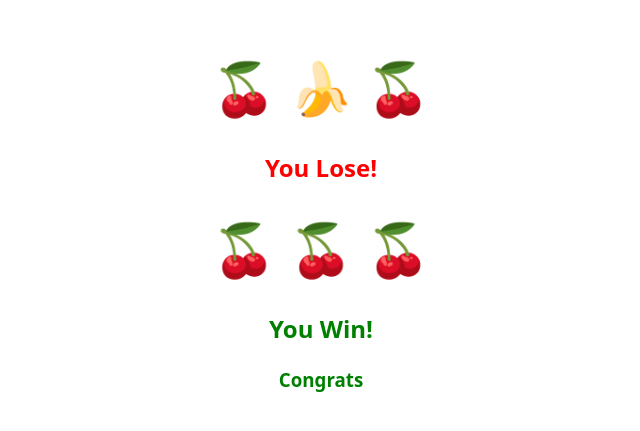
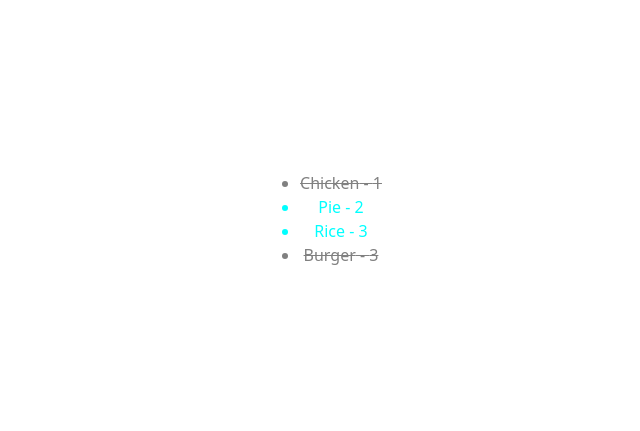
Before and after one commit to WestinSherman/ReactUdemyRerun, a React (Vite) app in the folder First-React-App/: page / in a window 1280 px wide. Shown: the part 181-612 px from the top of the page, without its empty margins (319-959 px from the left). Built offline with nearby package versions, Linux system fonts and the light colour scheme.

Commit message:
S_64(630), finished.

```diff
--- a/First-React-App/src/App.jsx
+++ b/First-React-App/src/App.jsx
@@ -7,13 +7,22 @@ import DoubleDice from './components/DoubleDice'
 import Heading from './components/Heading'
 import ColorList from './components/ColorList'
 import SlotMachine from './components/SlotMachine'
+import ShoppingList from './components/ShoppingList'
+
+const data = [
+    { item: "Chicken", units: 1, isPurchased: true },
+    { item: "Pie", units: 2, isPurchased: false },
+    { item: "Rice", units: 3, isPurchased: false },
+    { item: "Burger", units: 3, isPurchased: true },
+]
 
 function App() {
     return (
         <div>
-            <SlotMachine slot1="🍒" slot2="🍌" slot3="🍒" />
+            <ShoppingList items={data} />
+            {/*<SlotMachine slot1="🍒" slot2="🍌" slot3="🍒" />
             <SlotMachine slot1="🍒" slot2="🍒" slot3="🍒" />
-            {/*<ColorList colors={["red", "pink", "purple", "teal"]} />
+            <ColorList colors={["red", "pink", "purple", "teal"]} />
             <ColorList colors={["black", "cyan", "black", "cyan"]} />
             <Heading color="cyan" text="welcome" />
             <DoubleDice />
--- /dev/null
+++ b/First-React-App/src/components/ShoppingList.jsx
@@ -0,0 +1,17 @@
+export default function ShoppingList({ items }) {
+    return (
+        <ul>
+            {items.map(i => <li style={{
+                color: i.isPurchased ? "grey" : "cyan",
+                textDecoration: i.isPurchased ? "line-through" : "none"
+            }}>{i.item} - {i.units}</li>)}
+        </ul>
+    )
+}
+
+//const data = [
+//    { item: "Chicken", units: 1, isPurchased: true },
+//    { item: "Pie", units: 2, isPurchased: false },
+//    { item: "Rice", units: 3, isPurchased: false },
+//    { item: "Burger", units: 3, isPurchased: true },
+//]
```
Also changed, not shown: 1 other file (tests, documents, lock files or other folders).
